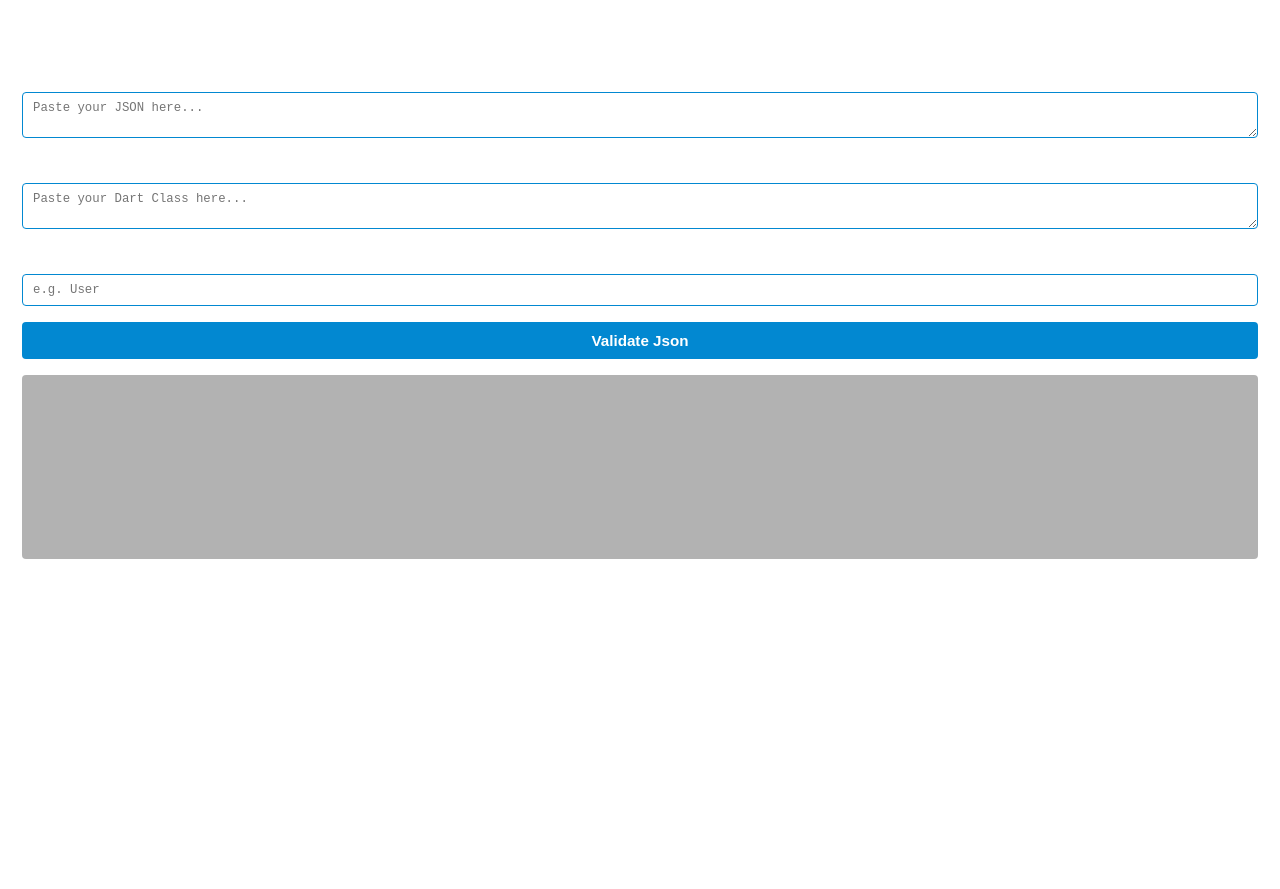
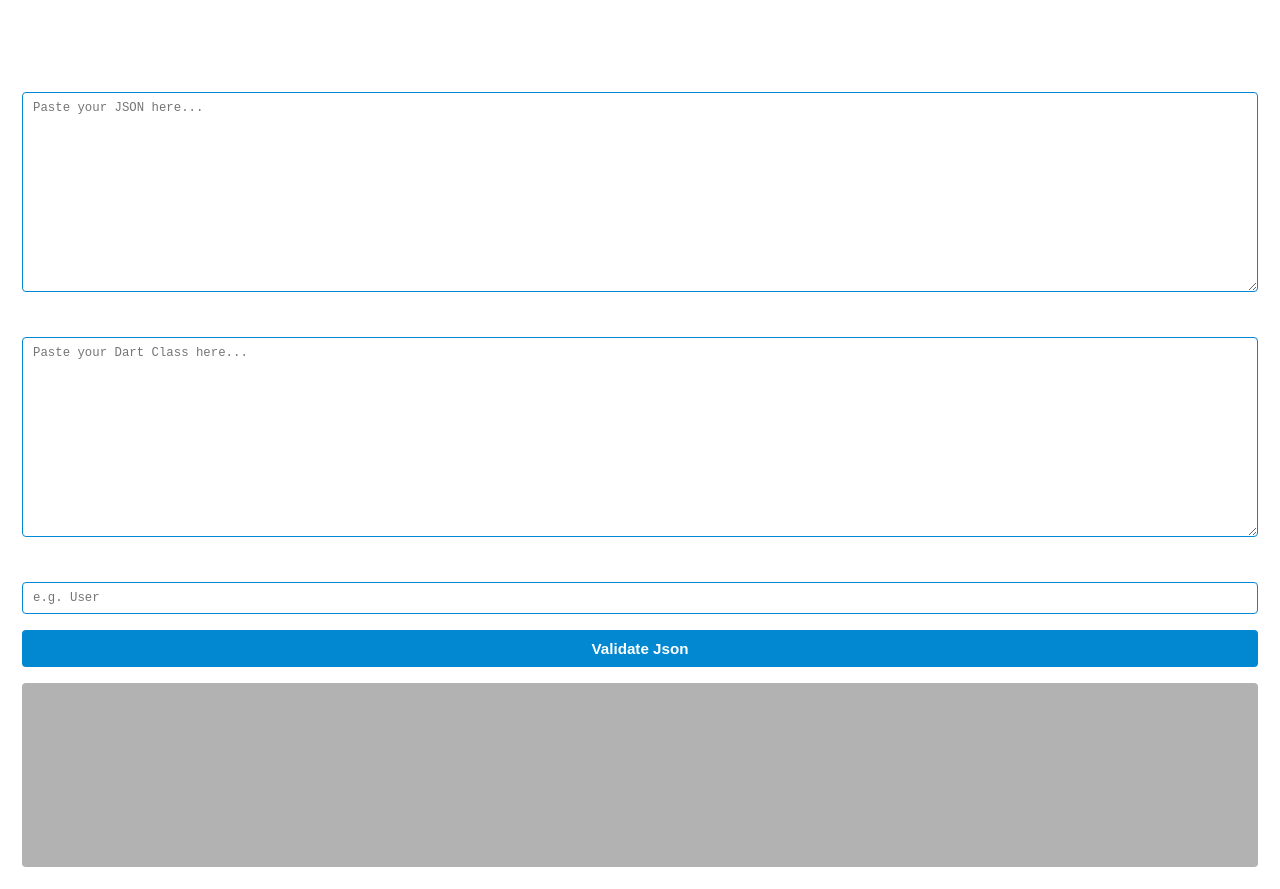
Before and after one commit to sachin17081998/dart_json_validator, a website: page src/views/validatorView.html in a window 1280 px wide. Before the commit the page ends 800 px from the top, so only its background shows below. Drawn offline with Linux system fonts and the light colour scheme.

Commit message:
changed height of text area

```diff
--- a/src/views/validatorView.html
+++ b/src/views/validatorView.html
@@ -52,6 +52,11 @@
         input[type="text"]:focus {
             border-color: #29B6F6;
             box-shadow: 0 0 0 1px #29B6F6;
+        }
+
+        #json,
+        #dartClass {
+            min-height: 25vh;
         }
 
         button {
```
